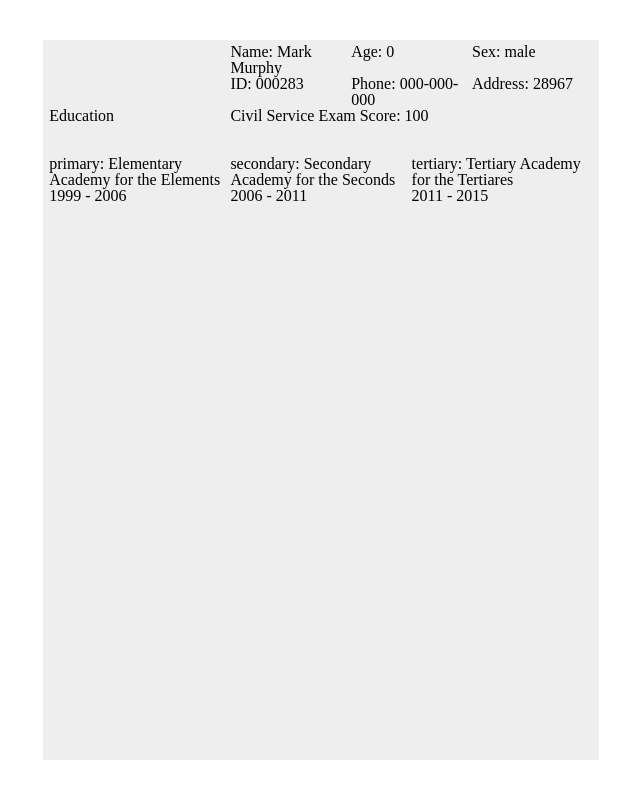
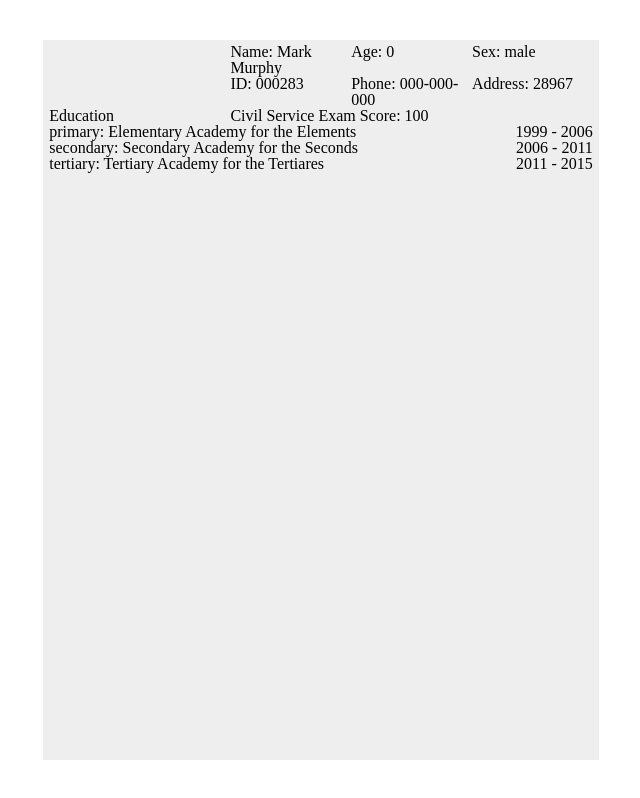
Before and after one commit to boathouse2112/cv_project, a React (Create React App) app: page / in a window 1280 px wide. Shown: the whole page, without its empty margins (319-959 px from the left). Built offline with nearby package versions, Linux system fonts and the light colour scheme.

Commit message:
Add Education styling

```diff
--- a/src/components/School.tsx
+++ b/src/components/School.tsx
@@ -1,4 +1,5 @@
 import { Component } from 'react';
+import './School.css';
 
 type EducationPhase = 'primary' | 'secondary' | 'tertiary';
 
@@ -12,7 +13,7 @@ interface SchoolData {
 class School extends Component<SchoolData, {}> {
   render() {
     return (
-      <div>
+      <div className={`school ${this.props.educationPhase}`}>
         <div>
           {this.props.educationPhase}: {this.props.schoolName}
         </div>
```
